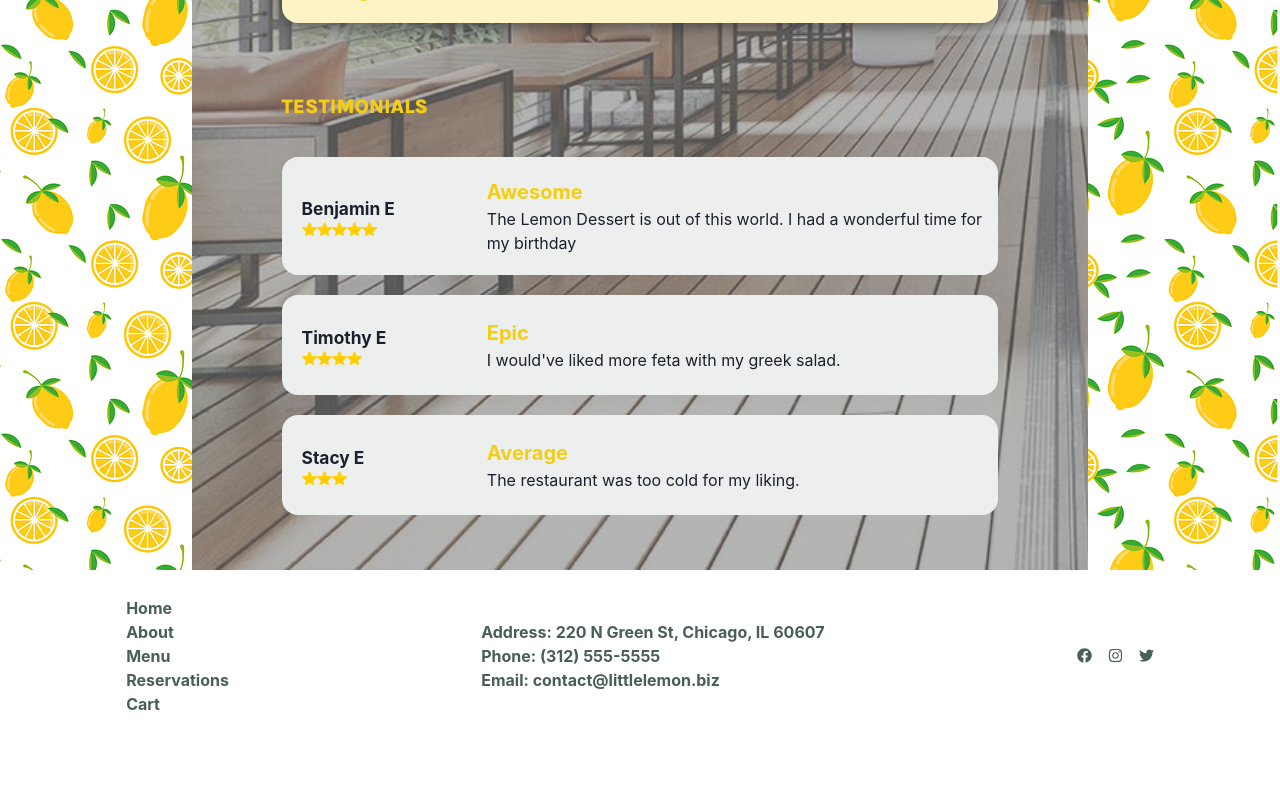
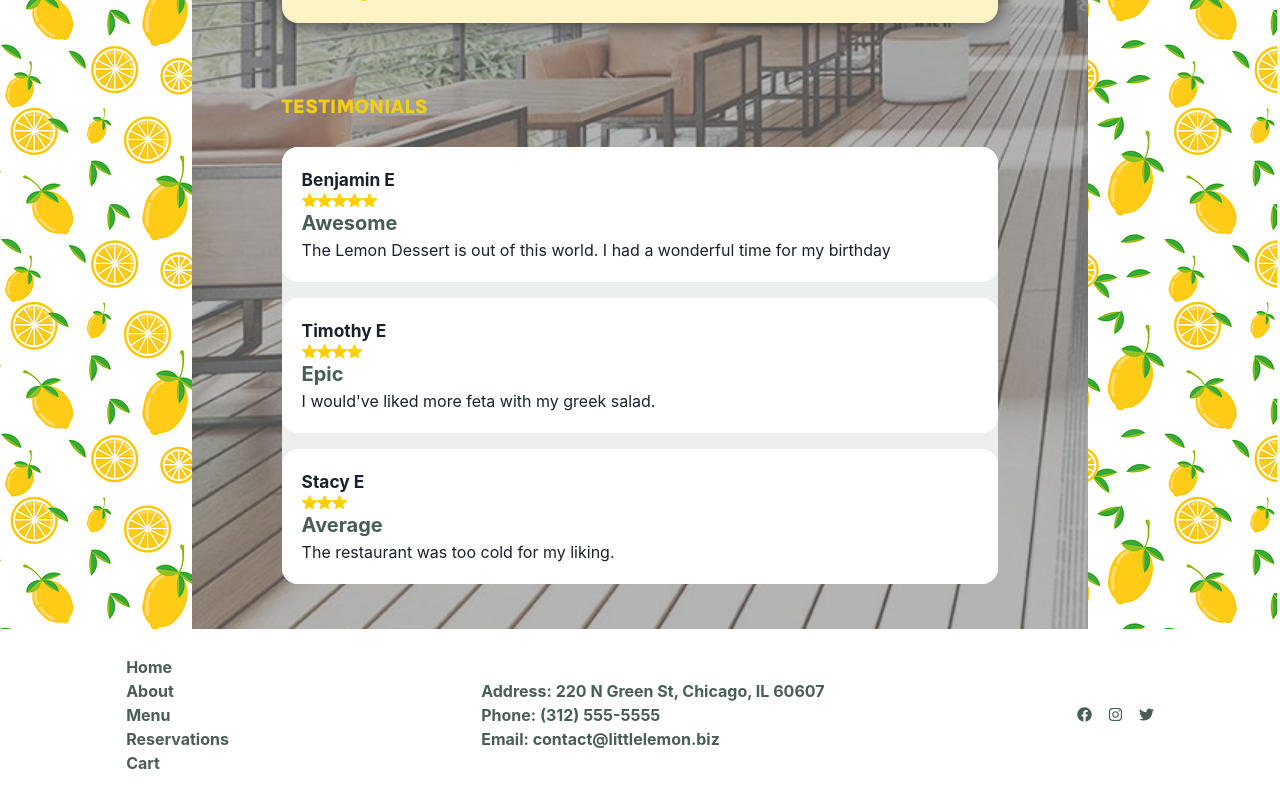
Before and after one commit to benjaminelliott/litle-lemon-web-app, a React (Create React App) app: page / in a window 1280 px wide. Shown: the part 832-1632 px from the top of the page. Before the commit the page ends 1573 px from the top, so only its background shows below. Built offline with nearby package versions, Linux system fonts and the light colour scheme; a web font is replaced by a local one.

Commit message:
improved testimonials sections

```diff
--- a/src/App.css
+++ b/src/App.css
@@ -269,6 +269,9 @@ section {
 }
 
 .testimonial-cards {
+  background: var(--h1);
+  border-radius: 16px;
+  gap: 1rem;
   display: flex;
   flex-direction: column;
   align-items: center;
@@ -337,7 +340,7 @@ section {
 .text-highlight {
   font-size: clamp(10pt, 15pt, 20pt);
   font-weight: bold;
-  color:#F4CE14;
+  color:var(--p1);
 }
 
 .specials-top {
@@ -422,12 +425,12 @@ section {
   color: var(--p2)
 }
 
-.card-testimonials {
-  background-color: var(--h1);
+.testimonials-card {
+  background-color: white;
   width: 100%;
   min-height: 100px;
   padding: 20px 20px;
-  margin: 10px 0px;
+
   display: flex;
   flex-direction: column;
   border-radius: 16px;
@@ -1074,7 +1077,6 @@ select:focus{
   display: flex;
   flex-direction: row;
   justify-content: space-between;
-
 }
 
 .cart-options-button {
--- a/src/components/HomePageTestimonialsCard.tsx
+++ b/src/components/HomePageTestimonialsCard.tsx
@@ -3,7 +3,7 @@ export const TestimonialsCard = (props: TestimonialsCardProps) => {
     const stars = [...Array(props.rating)];
 
     return (
-        <article className="card-testimonials">
+        <article className="testimonials-card">
             <div>
                 <p className="text-card-title">{props.user}</p>
                 <span className="stars">
```
